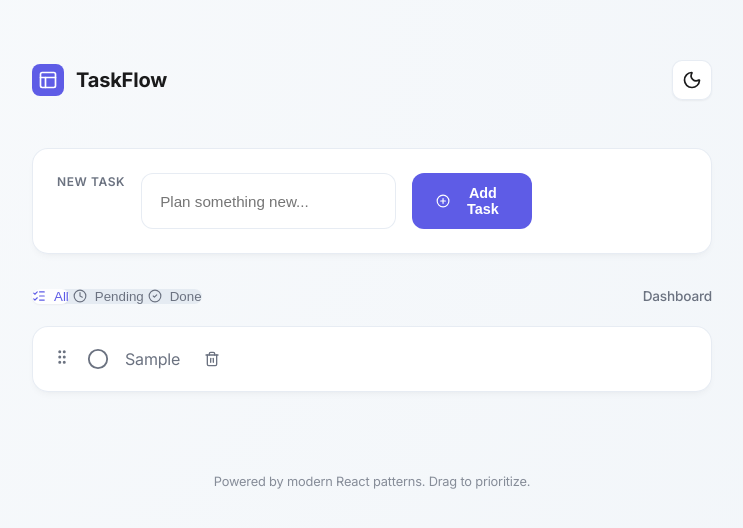
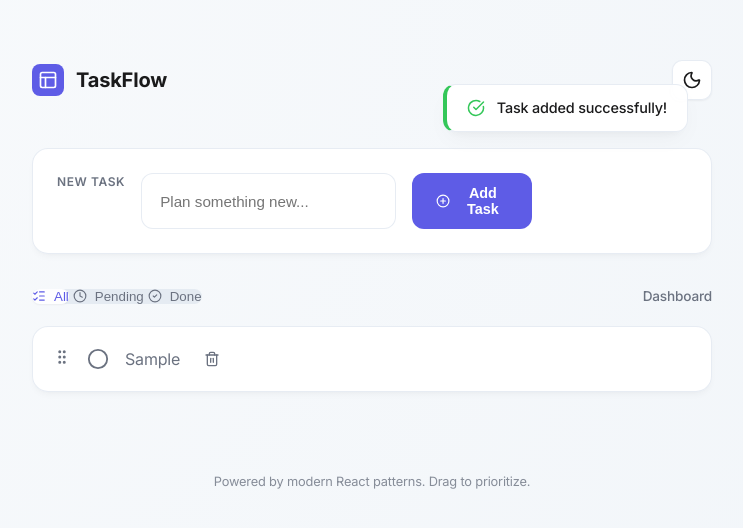
Before and after one commit to sanchitkhthpalia/TaskFlow, a React (Vite) app: page / in a window 1280 px wide. Both pictures are taken after typing "Sample" into the empty fields and a click on the button "Add Task". Shown: the top 528 px of the page, without its empty margins (268-1011 px from the left). Built offline with nearby package versions, Linux system fonts and the light colour scheme.

Commit message:
UI: Add lightweight toast notifications for task actions

```diff
--- a/src/App.jsx
+++ b/src/App.jsx
@@ -4,13 +4,15 @@ import TaskForm from './components/TaskForm';
 import TaskList from './components/TaskList';
 import FilterTabs from './components/FilterTabs';
 import ThemeToggle from './components/ThemeToggle';
+import Toast from './components/Toast';
 import { Layout } from 'lucide-react';
 import './styles/globals.css';
 
 const App = () => {
   return (
     <TaskProvider>
-      <div className="dashboard-container animate-slide-up">
+      <div className="dashboard-container">
+        <Toast />
         <header>
           <div className="logo">
             <div style={{ background: 'var(--primary)', color: 'white', padding: '6px', borderRadius: '8px', display: 'flex' }}>
--- /dev/null
+++ b/src/components/Toast.jsx
@@ -0,0 +1,22 @@
+import React from 'react';
+import { useTasks } from '../context/TaskContext';
+import { CheckCircle, Info, X } from 'lucide-react';
+
+const Toast = () => {
+    const { toast } = useTasks();
+
+    if (!toast) return null;
+
+    const isSuccess = toast.type === 'success';
+
+    return (
+        <div className="toast-container">
+            <div className={`toast ${isSuccess ? 'toast-success' : 'toast-info'} task-entry`}>
+                {isSuccess ? <CheckCircle size={18} /> : <Info size={18} />}
+                <span className="toast-message">{toast.message}</span>
+            </div>
+        </div>
+    );
+};
+
+export default Toast;
--- a/src/context/TaskContext.jsx
+++ b/src/context/TaskContext.jsx
@@ -13,11 +13,17 @@ export const TaskProvider = ({ children }) => {
     const [tasks, setTasks] = useLocalStorage('tasks-flow-data', []);
     const [filter, setFilter] = useState('all');
     const [theme, setTheme] = useLocalStorage('app-theme', 'light');
+    const [toast, setToast] = useState(null);
 
     // Side effect to sync theme with DOM
     useEffect(() => {
         document.documentElement.setAttribute('data-theme', theme);
     }, [theme]);
+
+    const showToast = useCallback((message, type = 'success') => {
+        setToast({ message, type, id: Date.now() });
+        setTimeout(() => setToast(null), 3000);
+    }, []);
 
     const toggleTheme = useCallback(() => {
         setTheme(prev => (prev === 'light' ? 'dark' : 'light'));
@@ -30,17 +36,24 @@ export const TaskProvider = ({ children }) => {
             completed: false,
             createdAt: Date.now()
         }, ...prev]);
-    }, [setTasks]);
+        showToast('Task added successfully!');
+    }, [setTasks, showToast]);
 
     const deleteTask = useCallback((id) => {
         setTasks(prev => prev.filter(t => t.id !== id));
-    }, [setTasks]);
+        showToast('Task deleted.', 'info');
+    }, [setTasks, showToast]);
 
     const toggleTask = useCallback((id) => {
-        setTasks(prev => prev.map(t =>
-            t.id === id ? { ...t, completed: !t.completed } : t
-        ));
-    }, [setTasks]);
+        setTasks(prev => prev.map(t => {
+            if (t.id === id) {
+                const newState = !t.completed;
+                if (newState) showToast('Task completed! 🎉');
+                return { ...t, completed: newState };
+            }
+            return t;
+        }));
+    }, [setTasks, showToast]);
 
     // Handles drag-and-drop reordering logic
     // Ensures reordering works even when a filter is active
@@ -84,8 +97,9 @@ export const TaskProvider = ({ children }) => {
         addTask,
         deleteTask,
         toggleTask,
-        reorderTasks
-    }), [tasks, filteredTasks, filter, theme, toggleTheme, addTask, deleteTask, toggleTask, reorderTasks]);
+        reorderTasks,
+        toast
+    }), [tasks, filteredTasks, filter, theme, toggleTheme, addTask, deleteTask, toggleTask, reorderTasks, toast]);
 
     return <TaskContext.Provider value={value}>{children}</TaskContext.Provider>;
 };
--- a/src/styles/globals.css
+++ b/src/styles/globals.css
@@ -231,6 +231,72 @@ header {
     /* Helps avoid triggering other items during drag */
 }
 
+/* Toast Notifications */
+.toast-container {
+    position: fixed;
+    top: 24px;
+    right: 24px;
+    z-index: 10000;
+    pointer-events: none;
+}
+
+.toast {
+    display: flex;
+    align-items: center;
+    gap: 12px;
+    padding: 12px 20px;
+    border-radius: var(--radius);
+    background: var(--card-bg);
+    backdrop-filter: blur(20px);
+    -webkit-backdrop-filter: blur(20px);
+    border: 1px solid var(--border-color);
+    box-shadow: var(--shadow-lg);
+    color: var(--text-main);
+    font-size: 0.9rem;
+    font-weight: 500;
+    pointer-events: auto;
+}
+
+.toast-success {
+    border-left: 4px solid var(--success);
+}
+
+.toast-success svg {
+    color: var(--success);
+}
+
+.toast-info {
+    border-left: 4px solid var(--primary);
+}
+
+.toast-info svg {
+    color: var(--primary);
+}
+
+@keyframes fadeIn {
+    from {
+        opacity: 0;
+        transform: translateY(-10px);
+    }
+
+    to {
+        opacity: 1;
+        transform: translateY(0);
+    }
+}
+
+@keyframes fadeOut {
+    from {
+        opacity: 1;
+        transform: translateY(0);
+    }
+
+    to {
+        opacity: 0;
+        transform: translateY(-10px);
+    }
+}
+
 /* Utilities */
 .text-muted {
     color: var(--text-muted);
```
